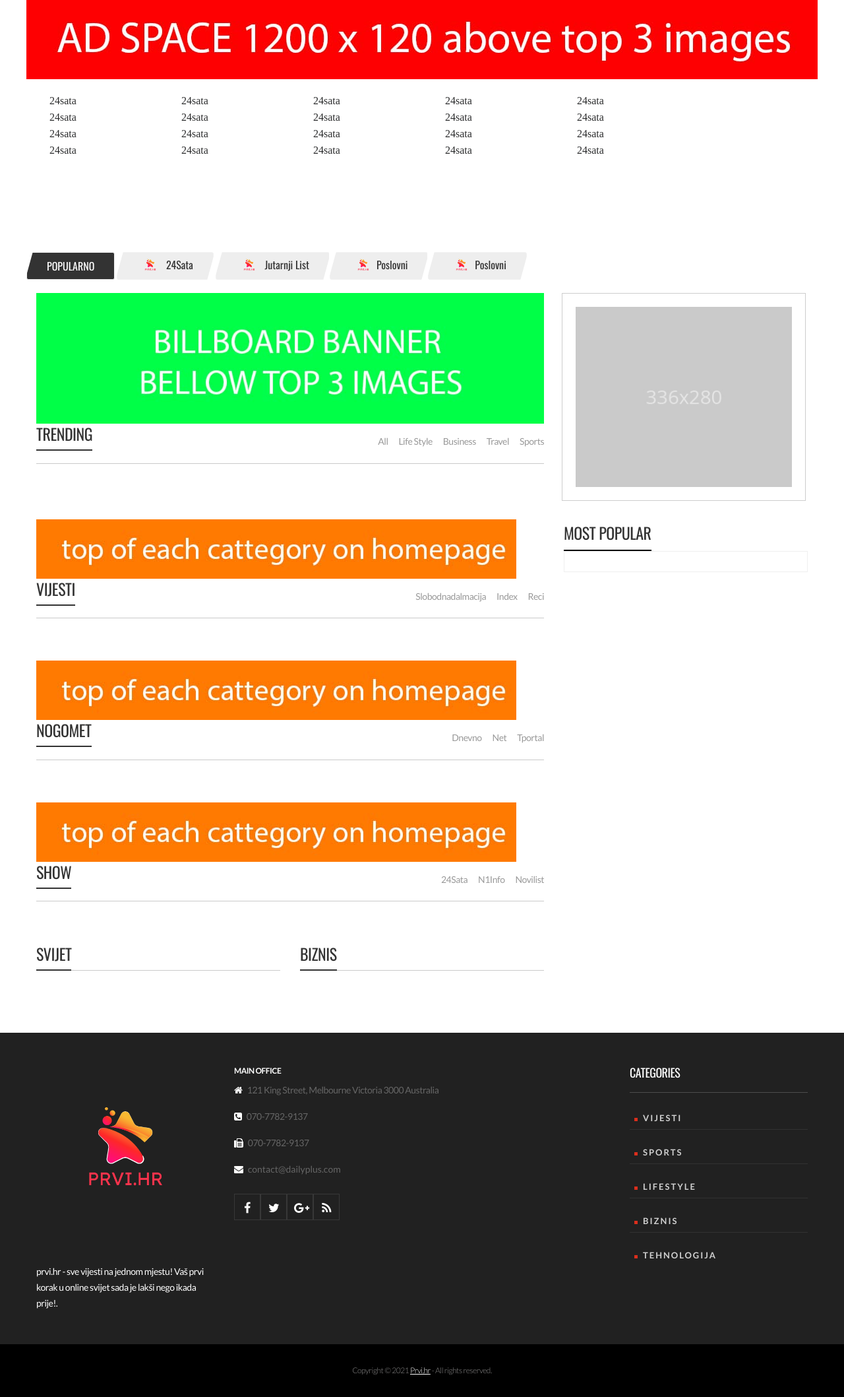
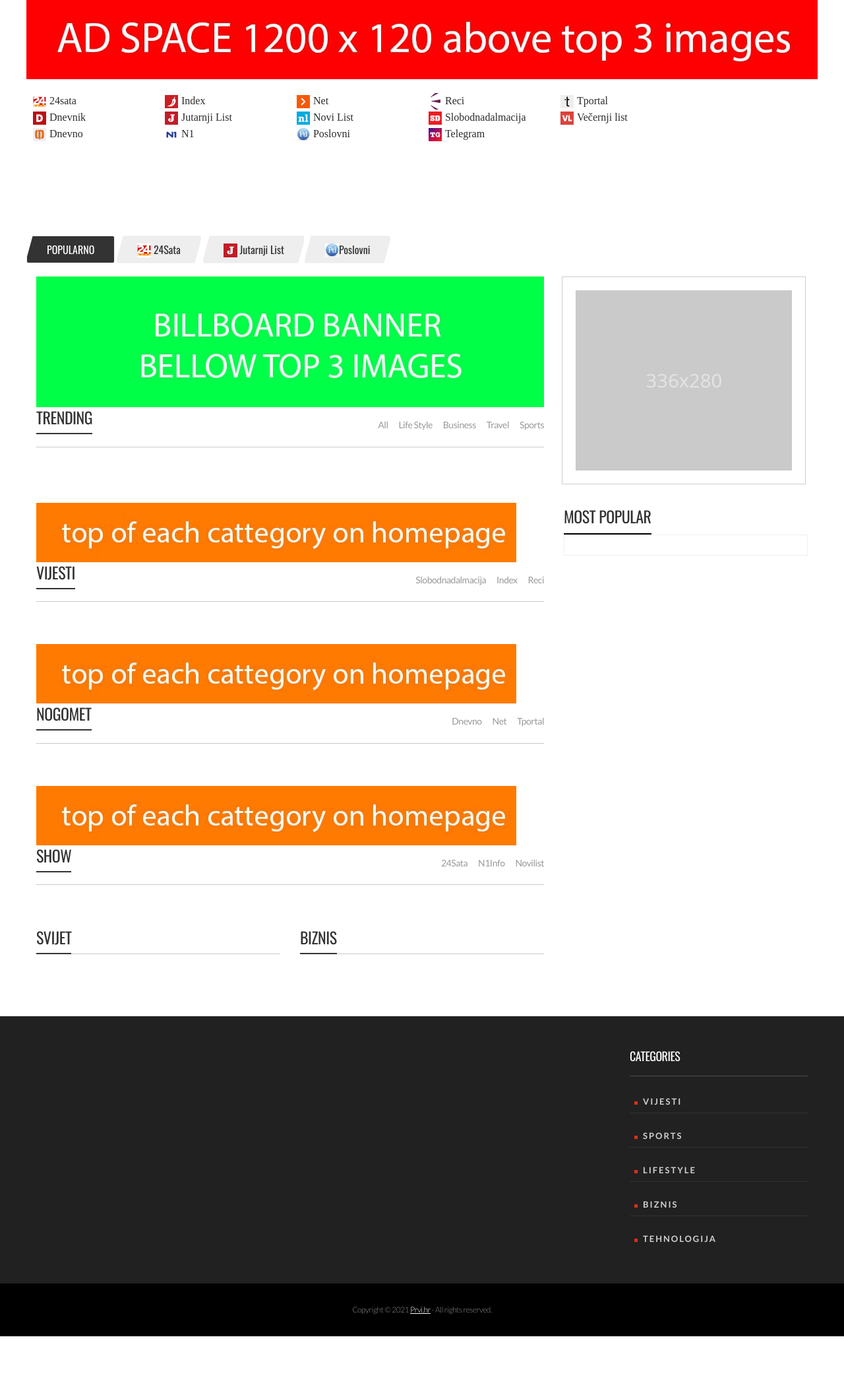
Before and after one commit to krazyyyy/newsportal, a Django app: template frontend/templates/frontend/index.html in a window 1280 px wide. Shown: the part 129-2246 px from the top of the page at 66% size. After the commit the page ends 2154 px from the top, so only its background shows below. Run offline with Django 3.2, Linux system fonts and the light colour scheme; the template is opened without the code that fills it, so the values that code supplies are empty; some libraries are stand-ins or nearby versions.

Commit message:
footerUpdates

```diff
--- a/frontend/templates/frontend/footer.html
+++ b/frontend/templates/frontend/footer.html
@@ -4,26 +4,10 @@
     <div class="container">
       <div class="row">
           <div class="col-md-3">
-              <a class="logo-footer space-30" href="#" title="logo"><img src="{% static 'frontend/assets/images/PRVI-preloader.png' %}" alt="Logo-footer"></a>
-              <p class="space-30">prvi.hr - sve vijesti na jednom mjestu! Vaš prvi korak u online svijet sada je lakši nego ikada prije!.</p>
-              <!-- End widget -->
-          </div>
+          {{ footer.section_one | safe }}
+        </div>
           <div class="col-md-6">
-              <div class="widget footer-info">
-                  <h3 class="widget-title">main office</h3>
-                  <ul>
-                      <li><i class="fa fa-home"></i> 121 King Street, Melbourne Victoria 3000 Australia</li>
-                      <li><i class="fa fa-phone-square"></i> 070-7782-9137</li>
-                      <li><i class="fa fa-fax"></i> 070-7782-9137</li>
-                      <li><i class="fa fa-envelope"></i> <a href="mailto:" title="link">contact@dailyplus.com</a></li>
-                  </ul>
-              </div>
-              <div class="social">
-                   <a href="#" title="title"><i class="fa fa-facebook"></i></a>
-                   <a href="#" title="title"><i class="fa fa-twitter"></i></a>
-                   <a href="#" title="title"><i class="fa fa-google-plus"></i></a>
-                   <a href="#" title="title"><i class="fa fa-rss"></i></a>
-               </div>
+            {{ footer.section_two | safe }}
           </div>
           <div class="col-md-3">
               <div class="widget categories">
--- a/frontend/templates/frontend/index.html
+++ b/frontend/templates/frontend/index.html
@@ -33,42 +33,36 @@
         <div class="row" style="display: flex;">
             <div class="home-ul-card">
             <ul class="pad-10">
-                <li class="li-home-style"> <a id="no-style-link" class="outside_img" target="_blank" class="" href="https://www.24sata.hr/" style="background-image: url(https://klik.hr/upload/favicon/bce37f05e67fc2422e777bea4952b339.png); line-height: 25px;" title="24sata"><span class="sponsors_img" style="line-height: 0; font-size : unset;"></span><span class="sponsors_name">24sata</span></a></li>
-                <li class="li-home-style"> <a id="no-style-link" class="outside_img" target="_blank" class="" href="https://www.24sata.hr/" style="background-image: url(https://klik.hr/upload/favicon/bce37f05e67fc2422e777bea4952b339.png); line-height: 25px;" title="24sata"><span class="sponsors_img" style="line-height: 0; font-size : unset;"></span><span class="sponsors_name">24sata</span></a></li>
-                <li class="li-home-style"> <a id="no-style-link" class="outside_img" target="_blank" class="" href="https://www.24sata.hr/" style="background-image: url(https://klik.hr/upload/favicon/bce37f05e67fc2422e777bea4952b339.png); line-height: 25px;" title="24sata"><span class="sponsors_img" style="line-height: 0; font-size : unset;"></span><span class="sponsors_name">24sata</span></a></li>
-                <li class="li-home-style"> <a id="no-style-link" class="outside_img" target="_blank" class="" href="https://www.24sata.hr/" style="background-image: url(https://klik.hr/upload/favicon/bce37f05e67fc2422e777bea4952b339.png); line-height: 25px;" title="24sata"><span class="sponsors_img" style="line-height: 0; font-size : unset;"></span><span class="sponsors_name">24sata</span></a></li>
+                <li class="li-home-style"> <a id="no-style-link" class="outside_img" target="_blank" class="" href="https://www.24sata.hr/" style="background-image: url('/static/frontend/assets/images/sponsors/24sata.png'); line-height: 25px;" title="24sata" alt="24sata"><span class="sponsors_img" style="line-height: 0; font-size : unset;"></span><span class="sponsors_name">24sata</span></a></li>
+                <li class="li-home-style"> <a id="no-style-link" class="outside_img" target="_blank" class="" href="https://dnevnik.hr/" style="background-image: url('/static/frontend/assets/images/sponsors/dnevnik.png'); line-height: 25px;" title="Dnevnik" alt="Dnevnik"><span class="sponsors_img" style="line-height: 0; font-size : unset;"></span><span class="sponsors_name">Dnevnik</span></a></li>
+                <li class="li-home-style"> <a id="no-style-link" class="outside_img" target="_blank" class="" href="https://www.dnevno.hr/" style="background-image: url('/static/frontend/assets/images/sponsors/dnevno.png'); line-height: 25px;" title="dnevno" alt="Dnevno"><span class="sponsors_img" style="line-height: 0; font-size : unset;"></span><span class="sponsors_name">Dnevno</span></a></li>
             </ul>
             </div>
             <div class="home-ul-card">
             <ul class="pad-10">
-                <li class="li-home-style"> <a id="no-style-link" class="outside_img" target="_blank" class="" href="https://www.24sata.hr/" style="background-image: url(https://klik.hr/upload/favicon/bce37f05e67fc2422e777bea4952b339.png); line-height: 25px;" title="24sata"><span class="sponsors_img" style="line-height: 0; font-size : unset;"></span><span class="sponsors_name">24sata</span></a></li>
-                <li class="li-home-style"> <a id="no-style-link" class="outside_img" target="_blank" class="" href="https://www.24sata.hr/" style="background-image: url(https://klik.hr/upload/favicon/bce37f05e67fc2422e777bea4952b339.png); line-height: 25px;" title="24sata"><span class="sponsors_img" style="line-height: 0; font-size : unset;"></span><span class="sponsors_name">24sata</span></a></li>
-                <li class="li-home-style"> <a id="no-style-link" class="outside_img" target="_blank" class="" href="https://www.24sata.hr/" style="background-image: url(https://klik.hr/upload/favicon/bce37f05e67fc2422e777bea4952b339.png); line-height: 25px;" title="24sata"><span class="sponsors_img" style="line-height: 0; font-size : unset;"></span><span class="sponsors_name">24sata</span></a></li>
-                <li class="li-home-style"> <a id="no-style-link" class="outside_img" target="_blank" class="" href="https://www.24sata.hr/" style="background-image: url(https://klik.hr/upload/favicon/bce37f05e67fc2422e777bea4952b339.png); line-height: 25px;" title="24sata"><span class="sponsors_img" style="line-height: 0; font-size : unset;"></span><span class="sponsors_name">24sata</span></a></li>
+                <li class="li-home-style"> <a id="no-style-link" class="outside_img" target="_blank" class="" href="https://www.index.hr/" style="background-image: url('/static/frontend/assets/images/sponsors/Index.png'); line-height: 25px;" title="Index" alt="Index"><span class="sponsors_img" style="line-height: 0; font-size : unset;"></span><span class="sponsors_name">Index</span></a></li>
+                <li class="li-home-style"> <a id="no-style-link" class="outside_img" target="_blank" class="" href="https://www.jutarnji.hr/" style="background-image: url('/static/frontend/assets/images/sponsors/Jutarnji list.png'); line-height: 25px;" title="Jutarnji List" alt="Jutarnji List"><span class="sponsors_img" style="line-height: 0; font-size : unset;"></span><span class="sponsors_name">Jutarnji List</span></a></li>
+                <li class="li-home-style"> <a id="no-style-link" class="outside_img" target="_blank" class="" href="https://hr.n1info.com/" style="background-image: url('/static/frontend/assets/images/sponsors/n1.png'); line-height: 25px;" title="N1" alt="n1"><span class="sponsors_img" style="line-height: 0; font-size : unset;"></span><span class="sponsors_name">N1</span></a></li>
             </ul>
             </div>
             <div class="home-ul-card">
             <ul class="pad-10">
-                <li class="li-home-style"> <a id="no-style-link" class="outside_img" target="_blank" class="" href="https://www.24sata.hr/" style="background-image: url(https://klik.hr/upload/favicon/bce37f05e67fc2422e777bea4952b339.png); line-height: 25px;" title="24sata"><span class="sponsors_img" style="line-height: 0; font-size : unset;"></span><span class="sponsors_name">24sata</span></a></li>
-                <li class="li-home-style"> <a id="no-style-link" class="outside_img" target="_blank" class="" href="https://www.24sata.hr/" style="background-image: url(https://klik.hr/upload/favicon/bce37f05e67fc2422e777bea4952b339.png); line-height: 25px;" title="24sata"><span class="sponsors_img" style="line-height: 0; font-size : unset;"></span><span class="sponsors_name">24sata</span></a></li>
-                <li class="li-home-style"> <a id="no-style-link" class="outside_img" target="_blank" class="" href="https://www.24sata.hr/" style="background-image: url(https://klik.hr/upload/favicon/bce37f05e67fc2422e777bea4952b339.png); line-height: 25px;" title="24sata"><span class="sponsors_img" style="line-height: 0; font-size : unset;"></span><span class="sponsors_name">24sata</span></a></li>
-                <li class="li-home-style"> <a id="no-style-link" class="outside_img" target="_blank" class="" href="https://www.24sata.hr/" style="background-image: url(https://klik.hr/upload/favicon/bce37f05e67fc2422e777bea4952b339.png); line-height: 25px;" title="24sata"><span class="sponsors_img" style="line-height: 0; font-size : unset;"></span><span class="sponsors_name">24sata</span></a></li>
+                <li class="li-home-style"> <a id="no-style-link" class="outside_img" target="_blank" class="" href="https://net.hr/" style="background-image: url('/static/frontend/assets/images/sponsors/net.hr.png'); line-height: 25px;" title="Net"><span class="sponsors_img" style="line-height: 0; font-size : unset;"></span><span class="sponsors_name">Net</span></a></li>
+                <li class="li-home-style"> <a id="no-style-link" class="outside_img" target="_blank" class="" href="https://www.novilist.hr/" style="background-image: url('/static/frontend/assets/images/sponsors/Novi list.png'); line-height: 25px;" title="Novilist"><span class="sponsors_img" style="line-height: 0; font-size : unset;"></span><span class="sponsors_name">Novi List</span></a></li>
+                <li class="li-home-style"> <a id="no-style-link" class="outside_img" target="_blank" class="" href="https://www.poslovni.hr/" style="background-image: url('/static/frontend/assets/images/sponsors/Poslovni.jpg'); line-height: 25px;" title="Poslovni"><span class="sponsors_img" style="line-height: 0; font-size : unset;"></span><span class="sponsors_name">Poslovni</span></a></li>
             </ul>
             </div>
             <div class="home-ul-card">
             <ul class="pad-10">
-                <li class="li-home-style"> <a id="no-style-link" class="outside_img" target="_blank" class="" href="https://www.24sata.hr/" style="background-image: url(https://klik.hr/upload/favicon/bce37f05e67fc2422e777bea4952b339.png); line-height: 25px;" title="24sata"><span class="sponsors_img" style="line-height: 0; font-size : unset;"></span><span class="sponsors_name">24sata</span></a></li>
-                <li class="li-home-style"> <a id="no-style-link" class="outside_img" target="_blank" class="" href="https://www.24sata.hr/" style="background-image: url(https://klik.hr/upload/favicon/bce37f05e67fc2422e777bea4952b339.png); line-height: 25px;" title="24sata"><span class="sponsors_img" style="line-height: 0; font-size : unset;"></span><span class="sponsors_name">24sata</span></a></li>
-                <li class="li-home-style"> <a id="no-style-link" class="outside_img" target="_blank" class="" href="https://www.24sata.hr/" style="background-image: url(https://klik.hr/upload/favicon/bce37f05e67fc2422e777bea4952b339.png); line-height: 25px;" title="24sata"><span class="sponsors_img" style="line-height: 0; font-size : unset;"></span><span class="sponsors_name">24sata</span></a></li>
-                <li class="li-home-style"> <a id="no-style-link" class="outside_img" target="_blank" class="" href="https://www.24sata.hr/" style="background-image: url(https://klik.hr/upload/favicon/bce37f05e67fc2422e777bea4952b339.png); line-height: 25px;" title="24sata"><span class="sponsors_img" style="line-height: 0; font-size : unset;"></span><span class="sponsors_name">24sata</span></a></li>
+                <li class="li-home-style"> <a id="no-style-link" class="outside_img" target="_blank" class="" href="https://reci.hr/" style="background-image: url('/static/frontend/assets/images/sponsors/reci.png'); line-height: 25px;" title="Reci"><span class="sponsors_img" style="line-height: 0; font-size : unset;"></span><span class="sponsors_name">Reci</span></a></li>
+                <li class="li-home-style"> <a id="no-style-link" class="outside_img" target="_blank" class="" href="https://slobodnadalmacija.hr/" style="background-image: url('/static/frontend/assets/images/sponsors/SlobDalmacija.png'); line-height: 25px;" title="Slobodnadalmacija"><span class="sponsors_img" style="line-height: 0; font-size : unset;"></span><span class="sponsors_name">Slobodnadalmacija</span></a></li>
+                <li class="li-home-style"> <a id="no-style-link" class="outside_img" target="_blank" class="" href="https://www.telegram.hr/" style="background-image: url('/static/frontend/assets/images/sponsors/Telegram.png'); line-height: 25px;" title="Telegram"><span class="sponsors_img" style="line-height: 0; font-size : unset;"></span><span class="sponsors_name">Telegram</span></a></li>
             </ul>
             </div>
             <div class="home-ul-card">
             <ul class="pad-10">
-                <li class="li-home-style"> <a id="no-style-link" class="outside_img" target="_blank" class="" href="https://www.24sata.hr/" style="background-image: url(https://klik.hr/upload/favicon/bce37f05e67fc2422e777bea4952b339.png); line-height: 25px;" title="24sata"><span class="sponsors_img" style="line-height: 0; font-size : unset;"></span><span class="sponsors_name">24sata</span></a></li>
-                <li class="li-home-style"> <a id="no-style-link" class="outside_img" target="_blank" class="" href="https://www.24sata.hr/" style="background-image: url(https://klik.hr/upload/favicon/bce37f05e67fc2422e777bea4952b339.png); line-height: 25px;" title="24sata"><span class="sponsors_img" style="line-height: 0; font-size : unset;"></span><span class="sponsors_name">24sata</span></a></li>
-                <li class="li-home-style"> <a id="no-style-link" class="outside_img" target="_blank" class="" href="https://www.24sata.hr/" style="background-image: url(https://klik.hr/upload/favicon/bce37f05e67fc2422e777bea4952b339.png); line-height: 25px;" title="24sata"><span class="sponsors_img" style="line-height: 0; font-size : unset;"></span><span class="sponsors_name">24sata</span></a></li>
-                <li class="li-home-style"> <a id="no-style-link" class="outside_img" target="_blank" class="" href="https://www.24sata.hr/" style="background-image: url(https://klik.hr/upload/favicon/bce37f05e67fc2422e777bea4952b339.png); line-height: 25px;" title="24sata"><span class="sponsors_img" style="line-height: 0; font-size : unset;"></span><span class="sponsors_name">24sata</span></a></li>
+                <li class="li-home-style"> <a id="no-style-link" class="outside_img" target="_blank" class="" href="https://www.tportal.hr/" style="background-image: url('/static/frontend/assets/images/sponsors/tportal.png'); line-height: 25px;" title="Tportal"><span class="sponsors_img" style="line-height: 0; font-size : unset;"></span><span class="sponsors_name">Tportal</span></a></li>
+                <li class="li-home-style"> <a id="no-style-link" class="outside_img" target="_blank" class="" href="https://www.vecernji.hr/" style="background-image: url('/static/frontend/assets/images/sponsors/Večernji list.png'); line-height: 25px;" title="Večernji list"><span class="sponsors_img" style="line-height: 0; font-size : unset;"></span><span class="sponsors_name">Večernji list</span></a></li>
             </ul>
             </div>
 
@@ -86,10 +80,10 @@
 <div class="container">
     <div class="row" style="display: flex;">
         <button style="background: #333; color : #fff;" class="btn-home">POPULARNO</button></a>
-        <a class="sp2" id="no-style-link" href="{% url 'source' '24Sata' %}"><button class="btn-home"><img style="width: 40px;" src="{% static 'frontend/assets/images/PRVI-preloader.png' %}" alt=""> 24Sata</button> </a>
-    <a id="no-style-link" href="{% url 'source' 'Jutarnji' %}"><button class="btn-home"><img style="width: 40px;" src="{% static 'frontend/assets/images/PRVI-preloader.png' %}" alt="Jutarnji "> Jutarnji List</button> </a>
-    <a id="no-style-link" href="{% url 'source' 'Poslovni' %}"><button class="btn-home"><img style="width: 40px;" src="{% static 'frontend/assets/images/PRVI-preloader.png' %}" alt="Poslovni">Poslovni</button> </a>
-    <a id="no-style-link" href="{% url 'source' 'Poslovni' %}"><button class="btn-home"><img style="width: 40px;" src="{% static 'frontend/assets/images/PRVI-preloader.png' %}" alt="">Poslovni</button> </a>
+        <a class="sp2" id="no-style-link" href="{% url 'source' '24Sata' %}"><button class="btn-home"><img style="width: 21px;" src="/static/frontend/assets/images/sponsors/24sata.png" alt="24Sata"> 24Sata</button> </a>
+    <a id="no-style-link" href="{% url 'source' 'Jutarnji' %}"><button class="btn-home"><img style="width: 21px;" src="/static/frontend/assets/images/sponsors/Jutarnji list.png" alt="Jutarnji "> Jutarnji List</button> </a>
+    <a id="no-style-link" href="{% url 'source' 'Poslovni' %}"><button class="btn-home"><img style="width: 21px;" src="/static/frontend/assets/images/sponsors/Poslovni.jpg" alt="Poslovni">Poslovni</button> </a>
+
 </div>
 </div>
 
--- a/rssReader/admin.py
+++ b/rssReader/admin.py
@@ -60,6 +60,8 @@
             except:
                 pass
         News.objects.bulk_create(insert_list)
+        obj.save()
+        super(FeedAdmin, self).save_model(request, obj, form, change)
 
 admin.site.register(Feed, FeedAdmin)
 admin.site.register(News, NewsAdmin)
```
Also changed, not shown: db.sqlite3, frontend/static/frontend/assets/images/sponsors/24sata.png (added), frontend/static/frontend/assets/images/sponsors/Index.png (added), frontend/static/frontend/assets/images/sponsors/Jutarnji list.png (added), frontend/static/frontend/assets/images/sponsors/Net.hr.png (added), frontend/static/frontend/assets/images/sponsors/Novi list.png (added), frontend/static/frontend/assets/images/sponsors/Poslovni.jpg (added), frontend/static/frontend/assets/images/sponsors/SlobDalmacija.png (added), frontend/static/frontend/assets/images/sponsors/Telegram.png (added), frontend/static/frontend/assets/images/sponsors/Večernji list.png (added), frontend/static/frontend/assets/images/sponsors/dnevnik.png (added), frontend/static/frontend/assets/images/sponsors/dnevno.png (added), frontend/static/frontend/assets/images/sponsors/n1.png (added), frontend/static/frontend/assets/images/sponsors/reci.png (added), 1 more files.
